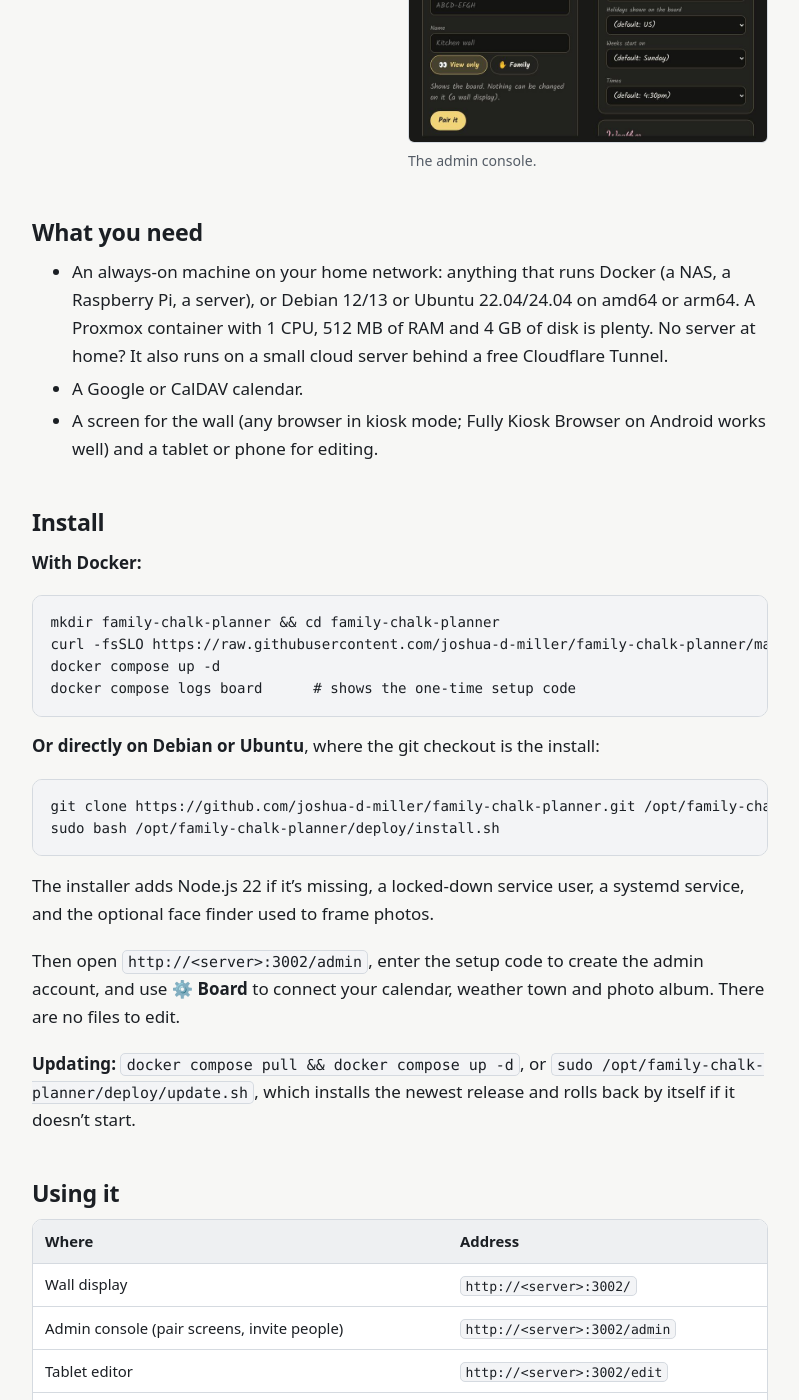
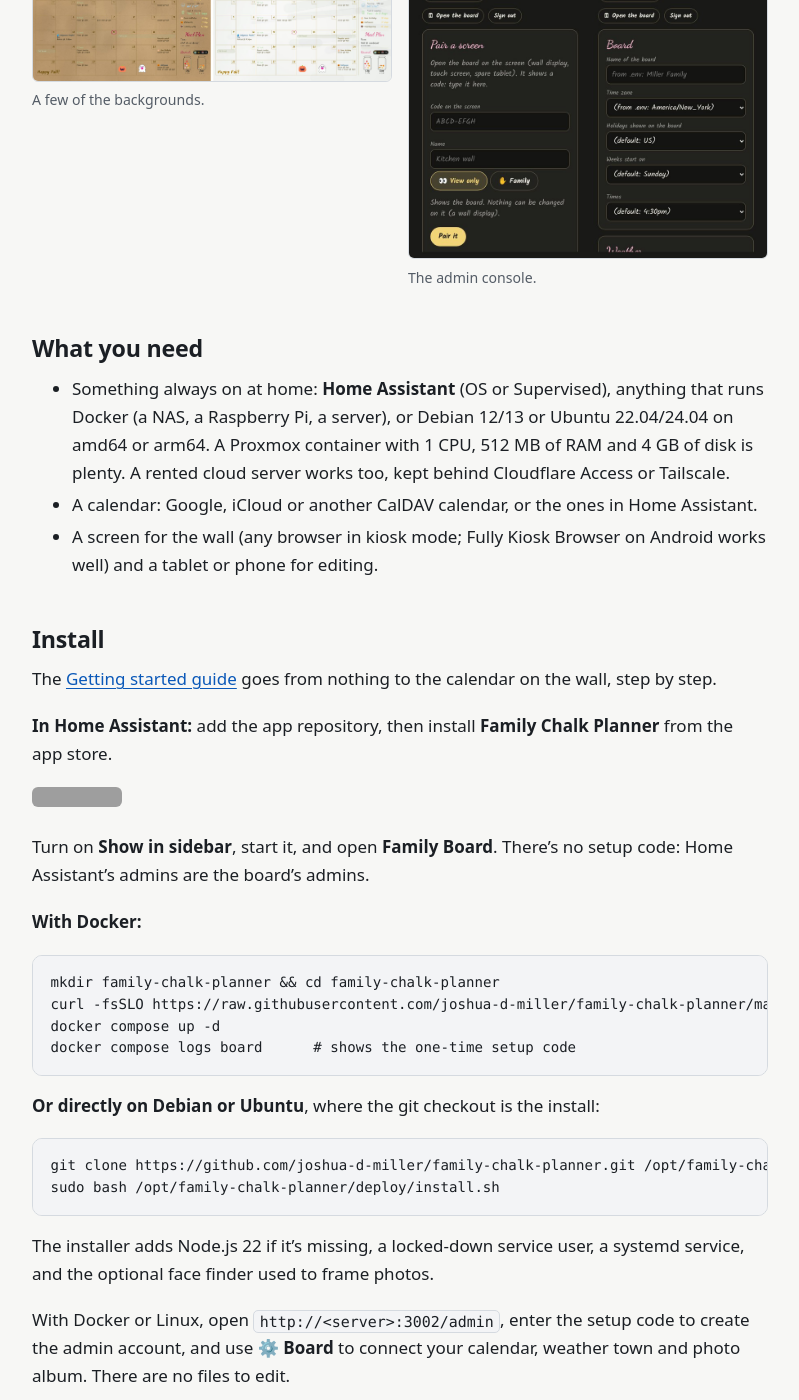
Before and after one commit to joshua-d-miller/joshua-d-miller.github.io, a Jekyll site: the page built from projects/family-chalk-planner.md, in a window 1280 px wide and 1400 px high, scrolled down 1825 px. Shown: the whole window, without its empty margins (352-1151 px from the left). Built offline with Jekyll 4.4.1, drawn with Linux system fonts in a browser that asks for light colours; our own code applies the rules of GitHub Pages for plain Markdown files; some of the changed text lies outside the part shown; grey boxes are pictures that could not be loaded.

Commit message:
Family Chalk Planner 1.0: the project page goes live, and a post about it
The project page now covers the Home Assistant app, the Getting started and
Calendars guides, and uses the sample-family screenshots from the repo.

Co-Authored-By: Claude Opus 5.5 <noreply@anthropic.com>
Claude-Session: https://claude.ai/code/session_01DV1o2mYziAjXZurZ83vNJF

```diff
--- a/_data/projects.yml
+++ b/_data/projects.yml
@@ -18,10 +18,10 @@
   icon: /assets/img/projects/family-chalk-planner-icon.png
   summary: >-
     A chalkboard-style family wall calendar for a wall-mounted screen,
-    edited from a tablet. Self-hosted, with chores, meal plans and photos.
-  tags: [TypeScript, Node.js, Self-hosted, Docker]
+    edited from a tablet. Self-hosted or a Home Assistant app, with chores,
+    meal plans and photos.
+  tags: [TypeScript, Node.js, Self-hosted, Docker, Home Assistant]
   featured: true
-  hidden: true   # not public yet: remove this line to publish its page and list it everywhere
 
 - name: munki-promote
   repo: https://github.com/joshua-d-miller/munki-promote
--- a/projects/family-chalk-planner.md
+++ b/projects/family-chalk-planner.md
@@ -16,14 +16,16 @@ actions:
   - label: Source on GitHub
     url: https://github.com/joshua-d-miller/family-chalk-planner
     icon: github
-  - label: User guide
-    url: https://github.com/joshua-d-miller/family-chalk-planner/blob/main/docs/user-guide.md
+  - label: Getting started
+    url: https://github.com/joshua-d-miller/family-chalk-planner/blob/main/docs/getting-started.md
     icon: book
 facts:
+  - label: Version
+    value: 1.0.0
   - label: Runs on
-    value: Docker, Debian or Ubuntu
+    value: Home Assistant, Docker, Debian or Ubuntu
   - label: Calendars
-    value: Google Calendar and CalDAV
+    value: Google, iCloud and CalDAV, Outlook links, Home Assistant's calendars
   - label: Written in
     value: TypeScript (Node.js 22)
   - label: License
@@ -39,8 +41,9 @@ toc: true
 
 ## What it does
 
-- **Your real calendar.** Events come from Google Calendar or any CalDAV
-  calendar (iCloud, Nextcloud, Fastmail, Radicale). Add, change and delete
+- **Your real calendar.** Events come from Google Calendar, any CalDAV
+  calendar (iCloud, Nextcloud, Fastmail, Radicale) or the calendars already in
+  Home Assistant, with Outlook and school calendars added by link. Add, change and delete
   them from the tablet, including repeating events, and make birthdays and big
   days stand out in large writing.
 - **Draw on it.** Chalk and paint-marker drawing, hand-lettered month titles in
@@ -61,23 +64,26 @@ toc: true
   and whiteboard, board styles, per-event colors and a choice of today markers.
 - **Live.** Changes on the tablet show up on the wall within a second, and the
   wall updates itself when you install a new version.
+- **Part of Home Assistant.** Install it as a Home Assistant app and it lives
+  in the sidebar: your Home Assistant login is your board login, its calendars
+  and to-do lists show up on the board, and Home Assistant updates and backs it up.
 - **Safe for a family.** Screens pair with a code, people sign in with a
   passkey or a password and authenticator app, and an admin console shows every
   sign-in, screen and change.
 
 <div class="gallery">
   <figure>
-    <img src="{{ '/assets/img/projects/family-chalk-planner/tablet.jpg' | relative_url }}" width="1600" height="900" loading="lazy"
-         alt="The board on a tablet in a wooden frame, with editing tools along the bottom: Draw, Month title, Border, photos, style and Add event.">
-    <figcaption>Editing on a tablet.</figcaption>
+    <img src="{{ '/assets/img/projects/family-chalk-planner/tablet.jpg' | relative_url }}" width="1800" height="1013" loading="lazy"
+         alt="The board on a family touch screen, with the menu, Edit the calendar and Add event along the bottom.">
+    <figcaption>A family touch screen.</figcaption>
   </figure>
   <figure>
-    <img src="{{ '/assets/img/projects/family-chalk-planner/chores.jpg' | relative_url }}" width="1600" height="697" loading="lazy"
+    <img src="{{ '/assets/img/projects/family-chalk-planner/chores.jpg' | relative_url }}" width="2083" height="908" loading="lazy"
          alt="Today's chores grouped by person on a tablet and on a phone, with finished chores crossed out.">
     <figcaption>Chores on a tablet and a phone.</figcaption>
   </figure>
   <figure>
-    <img src="{{ '/assets/img/projects/family-chalk-planner/backgrounds.jpg' | relative_url }}" width="1600" height="904" loading="lazy"
+    <img src="{{ '/assets/img/projects/family-chalk-planner/backgrounds.jpg' | relative_url }}" width="1610" height="910" loading="lazy"
          alt="The same month shown on four backgrounds: green chalkboard, cork, kraft paper and whiteboard.">
     <figcaption>A few of the backgrounds.</figcaption>
   </figure>
@@ -90,16 +96,28 @@ toc: true
 
 ## What you need
 
-- An always-on machine on your home network: anything that runs Docker (a NAS,
-  a Raspberry Pi, a server), or Debian 12/13 or Ubuntu 22.04/24.04 on amd64 or
-  arm64. A Proxmox container with 1 CPU, 512 MB of RAM and 4 GB of disk is plenty.
-  No server at home? It also runs on a small cloud server behind a free
-  Cloudflare Tunnel.
-- A Google or CalDAV calendar.
+- Something always on at home: **Home Assistant** (OS or Supervised), anything
+  that runs Docker (a NAS, a Raspberry Pi, a server), or Debian 12/13 or Ubuntu
+  22.04/24.04 on amd64 or arm64. A Proxmox container with 1 CPU, 512 MB of RAM
+  and 4 GB of disk is plenty. A rented cloud server works too, kept behind
+  Cloudflare Access or Tailscale.
+- A calendar: Google, iCloud or another CalDAV calendar, or the ones in Home
+  Assistant.
 - A screen for the wall (any browser in kiosk mode; Fully Kiosk Browser on
   Android works well) and a tablet or phone for editing.
 
 ## Install
+
+The [Getting started guide](https://github.com/joshua-d-miller/family-chalk-planner/blob/main/docs/getting-started.md)
+goes from nothing to the calendar on the wall, step by step.
+
+**In Home Assistant:** add the app repository, then install **Family Chalk
+Planner** from the app store.
+
+[![Add the repository to my Home Assistant](https://my.home-assistant.io/badges/supervisor_add_addon_repository.svg)](https://my.home-assistant.io/redirect/supervisor_add_addon_repository/?repository_url=https%3A%2F%2Fgithub.com%2Fjoshua-d-miller%2Ffamily-chalk-planner-ha)
+
+Turn on **Show in sidebar**, start it, and open **Family Board**. There's no
+setup code: Home Assistant's admins are the board's admins.
 
 **With Docker:**
 
@@ -120,18 +138,20 @@ sudo bash /opt/family-chalk-planner/deploy/install.sh
 The installer adds Node.js 22 if it's missing, a locked-down service user,
 a systemd service, and the optional face finder used to frame photos.
 
-Then open `http://<server>:3002/admin`, enter the setup code to create the
+With Docker or Linux, open `http://<server>:3002/admin`, enter the setup code to create the
 admin account, and use **⚙️ Board** to connect your calendar, weather town and
 photo album. There are no files to edit.
 
-**Updating:** `docker compose pull && docker compose up -d`, or
-`sudo /opt/family-chalk-planner/deploy/update.sh`, which installs the newest
-release and rolls back by itself if it doesn't start.
+**Updating:** Home Assistant shows **Update** on the app. With Docker,
+`docker compose pull && docker compose up -d`. On Linux, the board installs new
+releases overnight by itself (a new major version waits for **Update now** in the
+admin console) and rolls back if one doesn't start.
 
 ## Using it
 
 | Where | Address |
 | --- | --- |
+| In Home Assistant | **Family Board** in the sidebar |
 | Wall display | `http://<server>:3002/` |
 | Admin console (pair screens, invite people) | `http://<server>:3002/admin` |
 | Tablet editor | `http://<server>:3002/edit` |
@@ -143,12 +163,14 @@ Add the tablet and phone pages to the home screen so they open like apps.
 
 | Guide | What's in it |
 | --- | --- |
+| [Getting started](https://github.com/joshua-d-miller/family-chalk-planner/blob/main/docs/getting-started.md) | From nothing to the calendar on the wall: Home Assistant, Docker or Linux |
+| [Calendars](https://github.com/joshua-d-miller/family-chalk-planner/blob/main/docs/calendars.md) | Home Assistant, iCloud, Google, other CalDAV, Outlook and calendar links |
 | [User guide](https://github.com/joshua-d-miller/family-chalk-planner/blob/main/docs/user-guide.md) | The tablet, family screens, kids' tablets, chores and the wall display |
 | [Install](https://github.com/joshua-d-miller/family-chalk-planner/blob/main/docs/install.md) | Debian, Ubuntu and Proxmox, HTTPS, screens and people, backups, troubleshooting |
 | [Docker](https://github.com/joshua-d-miller/family-chalk-planner/blob/main/docs/docker.md) | Running it with Docker Compose |
 | [Google Calendar](https://github.com/joshua-d-miller/family-chalk-planner/blob/main/docs/google-calendar.md) | Connecting a Google calendar |
 | [Photos](https://github.com/joshua-d-miller/family-chalk-planner/blob/main/docs/photos.md) | iCloud and Google Photos shared albums, face framing |
-| [Cloud](https://github.com/joshua-d-miller/family-chalk-planner/blob/main/docs/cloud.md) | A small cloud server behind a Cloudflare Tunnel |
+| [Cloud](https://github.com/joshua-d-miller/family-chalk-planner/blob/main/docs/cloud.md) | A rented server: what's on it, how to limit it, Cloudflare Access or Tailscale |
 | [Changelog](https://github.com/joshua-d-miller/family-chalk-planner/blob/main/CHANGELOG.md) | What changed in each release |
 
 ## License
```
Also changed, not shown: _posts/2026-11-15-family-chalk-planner-1-0.md (added, +74 -0 lines), assets/img/family-chalk-planner.png (added), assets/img/projects/family-chalk-planner/backgrounds.jpg, assets/img/projects/family-chalk-planner/chores.jpg, assets/img/projects/family-chalk-planner/console.jpg, assets/img/projects/family-chalk-planner/tablet.jpg, assets/img/projects/family-chalk-planner/wall.jpg, assets/img/thumbs/family-chalk-planner.png (added).
